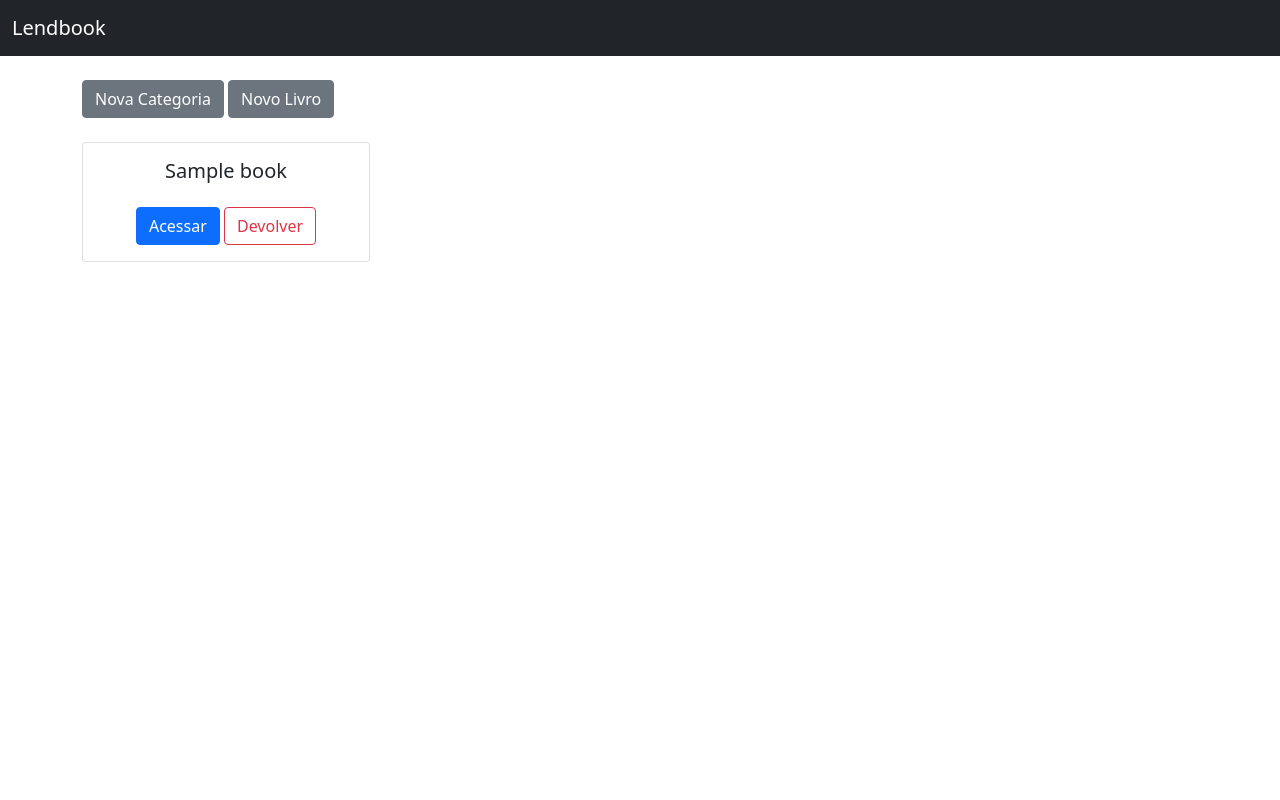
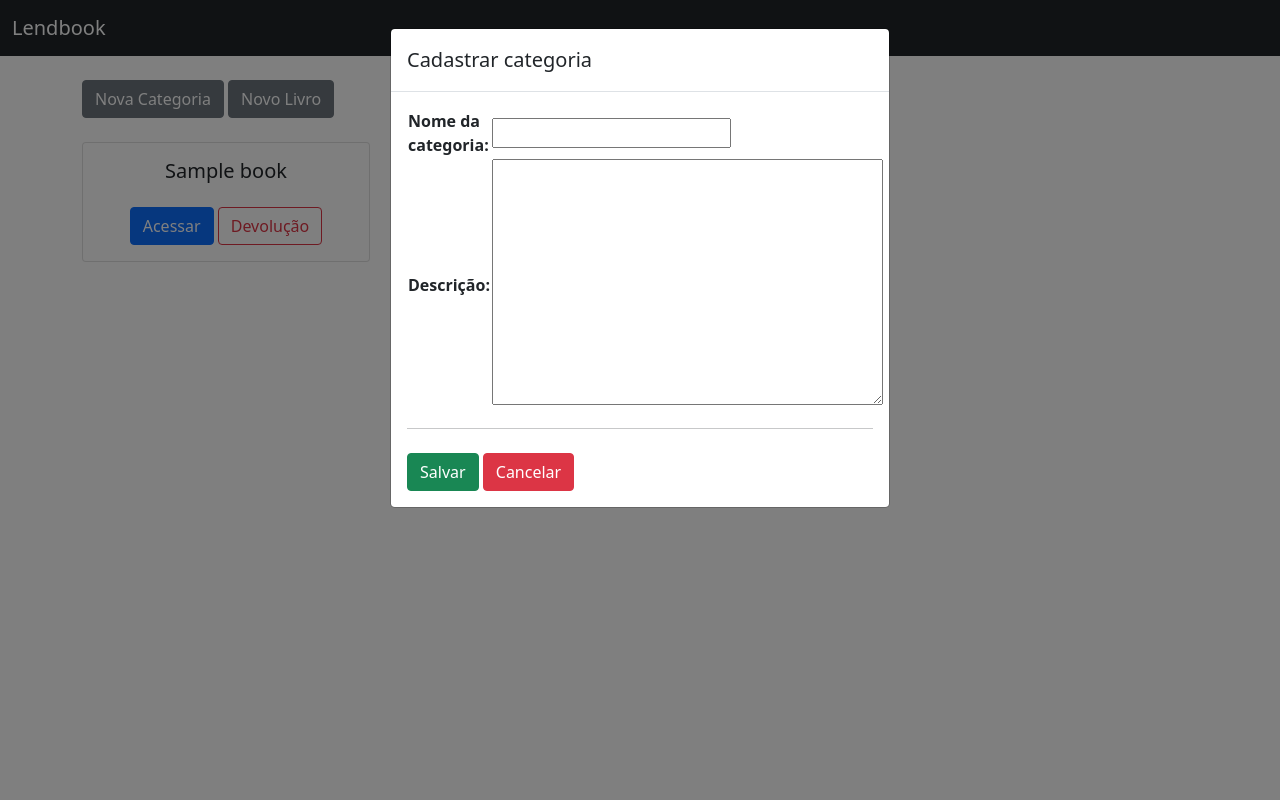
Before and after one commit to montalvas/lend-book, a Django app: template books/templates/books/home.html in a window 1280 px wide, after a click on "Nova Categoria". Run offline with Django 3.2, Linux system fonts and the light colour scheme; the template is opened without the code that fills it: values that come from a table or form of the project are taken from there, others are empty; tables that the repository leaves empty hold one stand-in row (values such as "Sample post"); some libraries are stand-ins or nearby versions.

Commit message:
some updates

```diff
--- a/books/forms.py
+++ b/books/forms.py
@@ -1,6 +1,6 @@
 from django import forms
 from django.db.models import fields
-from .models import Book, Category
+from .models import Book, Category, Loan
 
 class BookForm(forms.ModelForm):
     class Meta:
@@ -22,3 +22,11 @@ class CategoryForm(forms.ModelForm):
             'name': 'Nome da categoria',
             'description': 'Descrição'
         }
+
+class LoanForm(forms.ModelForm):
+    class Meta:
+        model = Loan
+        fields = {'borrower'}
+        labels = {
+            'borrower': 'Mutuário'
+        }
--- a/books/templates/books/details.html
+++ b/books/templates/books/details.html
@@ -53,13 +53,13 @@
                 </div>
                 <!--Emprestado-->
                 <div class="form-group mb-3">
-                    <label class="mb-3" for="date">Emprestado:</label>
                     {% if book.lent %}
-                    <input class="form-check-input" type="checkbox" checked name="lent">
+                        <button type="submit" class="btn btn-outline-danger">Emprestado</button>
                     {% else %}
-                    <input class="form-check-input" type="checkbox" name="lent">
+                        <button type="submit" class="btn btn-outline-success">Disponível</button>
                     {% endif %}
                 </div>
+                <hr>
                 <!-- botões -->
                 <div>
                     <button type="submit" class="btn btn-success">Salvar</button>
--- a/books/templates/books/home.html
+++ b/books/templates/books/home.html
@@ -25,6 +25,7 @@
             </button>
         </div>
     </div>
+
     <div class="row">
         {% for book in books %}
             <div class="col-md mb-3">
@@ -35,9 +36,11 @@
                         <div class="mt-4">
                             <a class="btn btn-primary" href="{% url 'books:details' book.id %}"">Acessar</a>
                             {% if book.lent %}
-                                <a class="btn btn-outline-danger" href="#" role="button">Devolver</a>
+                                <a class="btn btn-outline-danger" href="#" role="button">Devolução</a>
                             {% else %}
-                                <a class="btn btn-outline-success" href="#" role="button">Emprestar</a>
+                                <button type="button" class="btn btn-outline-success" data-toggle="modal" data-target="#loan">
+                                    Emprestar
+                                </button>
                             {% endif %}
                         </div>
                     </div>
@@ -45,6 +48,69 @@
             </div>
         {% endfor %}
     </div><!--row-->
+
+    <!-- Modal newbook -->
+    <div class="modal fade" id="newcategory" tabindex="-1" role="dialog" aria-labelledby="exampleModalLabel" aria-hidden="true">
+        <div class="modal-dialog" role="document">
+            <div class="modal-content">
+                <div class="modal-header">
+                    <h5 class="modal-title" id="exampleModalLabel">Cadastrar categoria</h5>
+                </div>
+                <div class="modal-body">
+                    <form method="POST" action="{% url 'books:register_category' %}">{% csrf_token %}
+                    <table>
+                        {{ form_category.as_table }}
+                    </table>
+                    <hr class="mb-4">
+                    <input type="submit" class="btn btn-success" value="Salvar">
+                    <button type="button" class="btn btn-danger" data-dismiss="modal">Cancelar</button>
+                    </form>
+                </div>
+            </div>
+        </div>
+    </div><!--modal-->
+
+    <!-- Modal newbook -->
+    <div class="modal fade" id="newbook" tabindex="-1" role="dialog" aria-labelledby="exampleModalLabel" aria-hidden="true">
+        <div class="modal-dialog" role="document">
+            <div class="modal-content">
+                <div class="modal-header">
+                    <h5 class="modal-title" id="exampleModalLabel">Cadastrar livro</h5>
+                </div>
+                <div class="modal-body">
+                    <form method="POST" action="{% url 'books:register_book' %}">{% csrf_token %}
+                    <table>
+                        {{ form.as_table }}
+                    </table>
+                    <hr class="mb-4">
+                    <input type="submit" class="btn btn-success" value="Salvar">
+                    <button type="button" class="btn btn-danger" data-dismiss="modal">Cancelar</button>
+                    </form>
+                </div>
+            </div>
+        </div>
+    </div><!--modal-->
+
+    <!-- Modal loan -->
+    <div class="modal fade" id="loan" tabindex="-1" role="dialog" aria-labelledby="exampleModalLabel" aria-hidden="true">
+        <div class="modal-dialog" role="document">
+            <div class="modal-content">
+                <div class="modal-header">
+                    <h5 class="modal-title" id="exampleModalLabel">Empréstimo</h5>
+                </div>
+                <div class="modal-body">
+                    <form method="POST" action="#">{% csrf_token %}
+                    <table>
+                        {{ form_loan.as_table }}
+                    </table>
+                    <hr class="mb-4">
+                    <input type="submit" class="btn btn-success" value="Salvar">
+                    <button type="button" class="btn btn-danger" data-dismiss="modal">Cancelar</button>
+                    </form>
+                </div>
+            </div>
+        </div>
+    </div><!--modal-->
 </div><!--container-->
 
 {% endblock content %}
--- a/books/urls.py
+++ b/books/urls.py
@@ -15,4 +15,6 @@ urlpatterns = [
     path('delete/<int:id>', views.delete_book, name='delete_book'),
     # Cadastro de categoria
     path('new_category/', views.register_category, name='register_category'),
+    # Emprestar livro
+    #path('loan/<int:id>', views.loan, name='loan'),
 ]
--- a/books/views.py
+++ b/books/views.py
@@ -2,7 +2,7 @@ from django.shortcuts import render, redirect
 from django.http import HttpResponse
 from users.models import User
 from .models import Book, Category
-from .forms import BookForm, CategoryForm
+from .forms import BookForm, CategoryForm, LoanForm
 
 
 def home(request):
@@ -18,6 +18,7 @@ def home(request):
         books = user.book_set.all()
         form = BookForm()
         form_category = CategoryForm()
+        form_loan = LoanForm()
         # Modifica o campo categoria para receber a categoria registrada no usuario
         categories = Category.objects.filter(user_id=user_id)
 
@@ -32,7 +33,8 @@ def home(request):
             'status': status,
             'auth_user': user_id,
             'form': form,
-            'form_category': form_category
+            'form_category': form_category,
+            'form_loan': form_loan
             }
 
         return render(request, 'books/home.html', context)
```
Also changed, not shown: templates/_layouts/base.html (+0 -44 lines).
